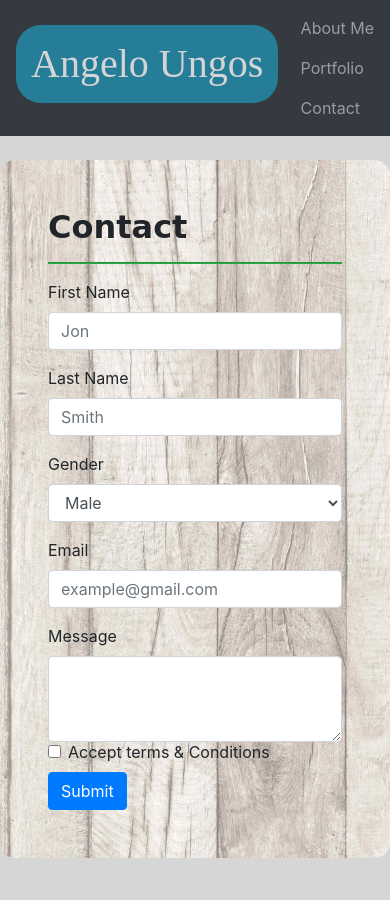
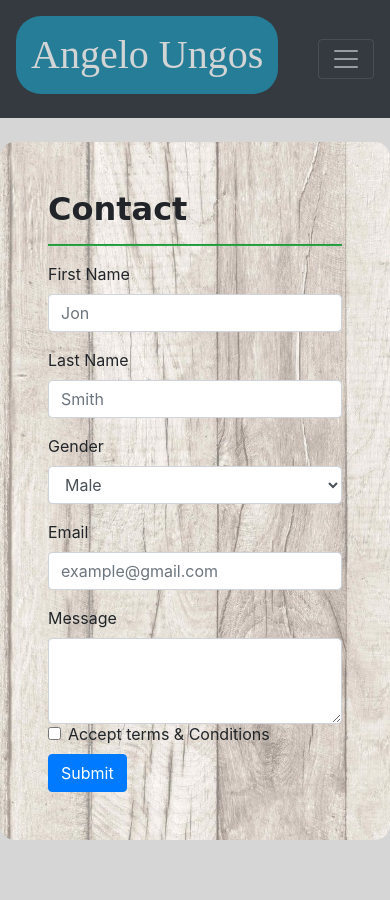
Before and after one commit to vlad916/Portfolio, a plain HTML site: page contact.html in a window 390 px wide. Shown: the top 900 px of the page. Drawn offline with nearby package versions, Linux system fonts and the light colour scheme; a web font is replaced by a local one.

Commit message:
navbar toggle added

```diff
--- a/contact.html
+++ b/contact.html
@@ -30,7 +30,11 @@
                 <span class="navbar-text">
                     <h1>Angelo Ungos</h1>
                 </span>
-                <ul class="navbar-nav">
+                <button class="navbar-toggler" type="button" data-toggle="collapse" data-target="#navbar">
+                    <span class="navbar-toggler-icon"></span>
+                </button>
+                <div class="collapse navbar-collapse" id="navbar">
+                    <ul class="navbar-nav ml-auto">
                         <li class="nav-item">
                             <a class="nav-link" href="index.html">About Me</a>
                         </li>
```
Also changed, not shown: index.html (+6 -1 lines). Lines whose indentation alone changed are shown as unchanged.
